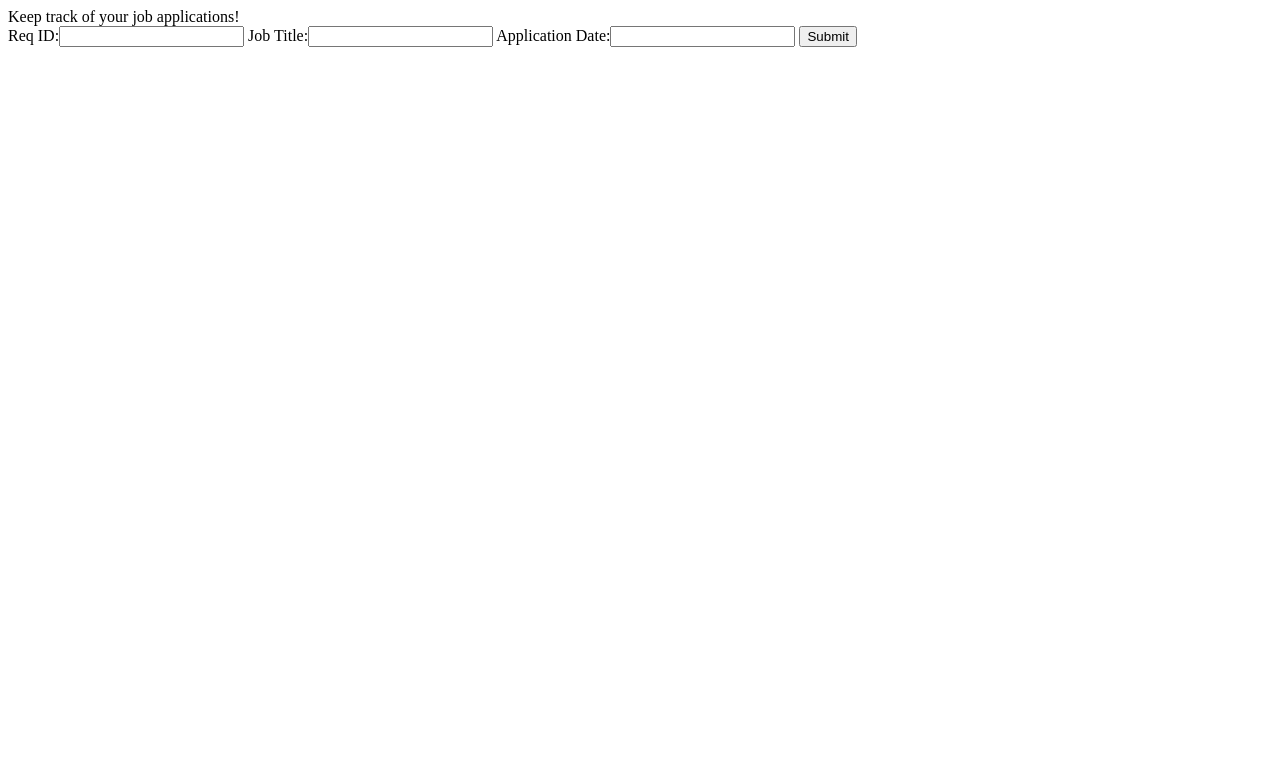
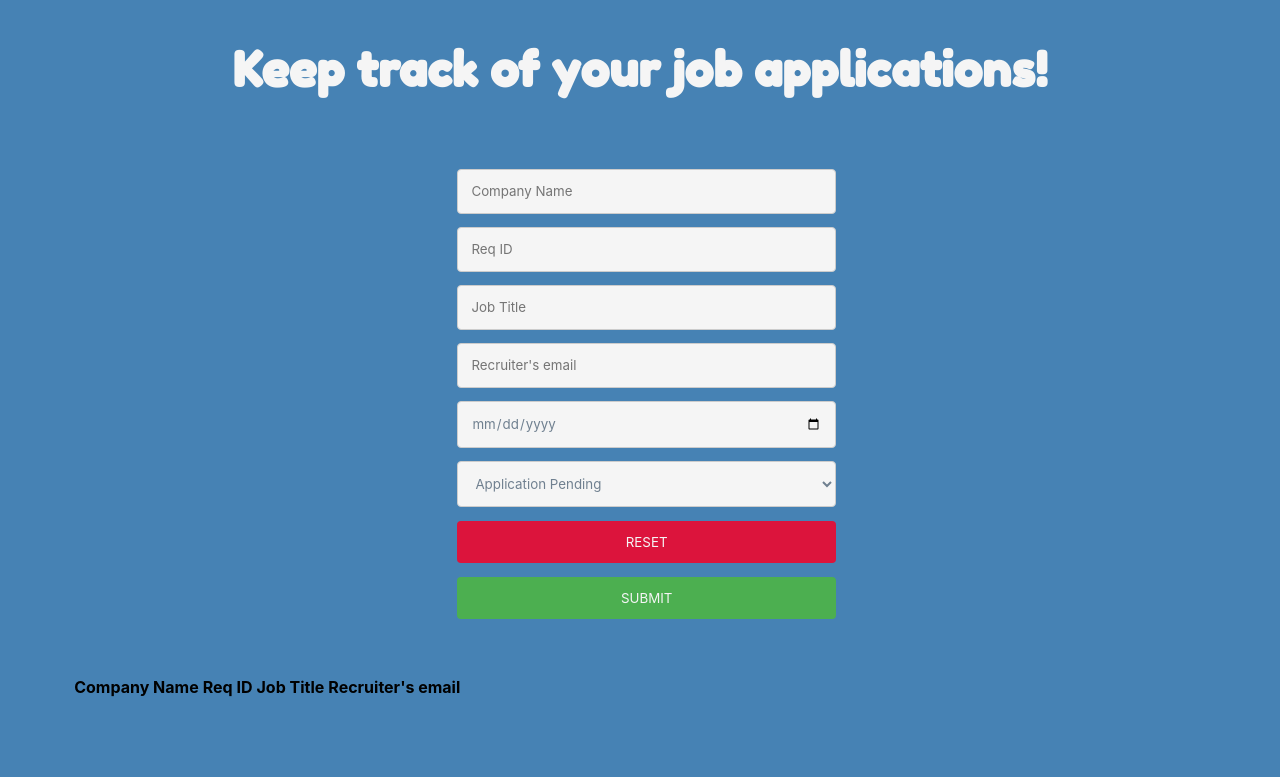
Before and after one commit to jacobsong/jobapp, a plain HTML site: page index.html in a window 1280 px wide. Drawn offline with Linux system fonts and the light colour scheme; a web font is replaced by a local one.

Commit message:
modified UI

```diff
--- a/index.html
+++ b/index.html
@@ -1,23 +1,51 @@
 <html>
 <head>
     <title>Job Applications</title>
+    <link href="https://fonts.googleapis.com/css?family=Boogaloo|Fredoka+One|Rajdhani" rel="stylesheet">
     <link rel="stylesheet" href="style.css">
     <script defer src="main.js"></script>
 </head>
 <body onload="fetchApps()">
-    <header>
-        Keep track of your job applications!
-    </header>
 
-    <form class="jobform" id="jobform">
-        <label>Req ID:</label><input type="text" id="reqid">
-        <label>Job Title:</label><input type="text" id="jobtitle">
-        <label>Application Date:</label><input type="text" id="appdate">
-        <button type="submit" class="btn">Submit</button>
-    </form>
+    <div class="grid-container">
+        <div class="top-box">
+            <h1>Keep track of your job applications!</h1>
+        </div>
 
-    <div id="history" class="history">
+        <div class="job-form">
+            <form>
+                <input type="text" id="company" placeholder="Company Name">
+                <input type="text" id="reqid" placeholder="Req ID">
+                <input type="text" id="jobtitle" placeholder="Job Title">
+                <input type="text" id="email" placeholder="Recruiter's email">
+                <input type="date" id="appdate" placeholder="MM/DD/YYYY" min="1899-01-01" max="2000-13-13">
+                <select name="status" id="status" placeholder="Status">
+                    <option value="step1">Application Pending</option>
+                    <option value="step2">Phone Interview Scheduled</option>
+                    <option value="step3">Phone Interview Completed</option>
+                    <option value="step4">Onsite Interview Scheduled</option>
+                    <option value="step5">Onsite Interview Completed</option>
+                    <option value="step6">Not Selected</option>
+                    <option value="step7">Received Offer</option>
+                </select>
+                <input type="reset" class="btn" id="reset-button">
+                <input type="button" class="btn" id="submit-button" onclick="fetchApps" value="Submit">
+            </form>
+        </div>
 
+        <div class="history">
+            <table>
+                <tbody>
+                    <tr>
+                        <th>Company Name</th>
+                        <th>Req ID</th>
+                        <th>Job Title</th>
+                        <th>Recruiter's email</th>
+                    </tr>
+                </tbody>
+            </table>
+        </div>
     </div>
+
 </body>
 </html>
--- a/main.js
+++ b/main.js
@@ -1,5 +1,19 @@
 // listen for form submit
-document.getElementById("jobform").addEventListener("submit", saveApp);
+// document.getElementById("jobform").addEventListener("submit", saveApp);
+
+var today = new Date();
+var dd = today.getDate();
+var mm = today.getMonth()+1; //January is 0!
+var yyyy = today.getFullYear();
+ if(dd<10){
+        dd='0'+dd
+    }
+    if(mm<10){
+        mm='0'+mm
+    }
+
+today = yyyy+'-'+mm+'-'+dd;
+document.getElementById("appdate").setAttribute("max", today);
 
 function saveApp() {
     var reqid = document.getElementById('reqid').value;
--- a/style.css
+++ b/style.css
@@ -0,0 +1,91 @@
+body {
+    background-color: steelblue;
+}
+
+.grid-container {
+    display: grid;
+    grid-gap: 2em;
+    grid-auto-rows: minmax(100px, auto);
+    grid-auto-columns: minmax(100px, auto);
+    grid-template-columns: repeat(3, 1fr);
+    grid-template-areas:
+        'top-box top-box top-box'
+        'job-form job-form job-form'
+        'history history history';
+    justify-items: center;
+}
+
+.top-box {
+    grid-area: top-box;
+    width: 90%;
+    /* font-family: 'Rajdhani', sans-serif; */
+    /* font-family: 'Boogaloo', cursive; */
+    font-family: 'Fredoka One', cursive;
+    font-size: 1.5em;
+    color: whitesmoke;
+    text-align: center;
+    display: block;
+}
+
+.job-form {
+    grid-area: job-form;
+    width: 30%;
+    text-align: center;
+    display: block;
+
+}
+
+.job-form > form > input[type=text], input[type=date], select{
+    width: 100%;
+    padding: 1em;
+    margin: 0.5em;
+    border: 1px solid #ccc;
+    border-radius: 0.3em;
+    background-color: whitesmoke;
+    font-family: -apple-system, BlinkMacSystemFont, 'Segoe UI', Roboto, Oxygen, Ubuntu, Cantarell, 'Open Sans', 'Helvetica Neue', sans-serif;
+    color: slategray;
+}
+
+.btn {
+    width: 100%;
+    padding: 1em;
+    margin: 0.5em;
+    color: whitesmoke;
+    border-radius: 0.3em;
+    font-family: -apple-system, BlinkMacSystemFont, 'Segoe UI', Roboto, Oxygen, Ubuntu, Cantarell, 'Open Sans', 'Helvetica Neue', sans-serif;
+    text-transform: uppercase;
+    border: none;
+    outline: none;
+}
+
+.btn:hover {
+    cursor: pointer;
+}
+
+.btn:active {
+    border: solid 1px;
+}
+
+#submit-button {
+    background-color: #4CAF50;
+}
+
+#submit-button:hover {
+    background-color: #45a049;
+}
+
+#reset-button {
+    background-color: crimson;
+}
+
+#reset-button:hover {
+    background-color: rgb(192, 21, 55);
+}
+
+.history {
+    grid-area: history;
+    display: block;
+    width: 90%;
+    font-family: -apple-system, BlinkMacSystemFont, 'Segoe UI', Roboto, Oxygen, Ubuntu, Cantarell, 'Open Sans', 'Helvetica Neue', sans-serif;
+    color: whitesmoke;
+}
```
